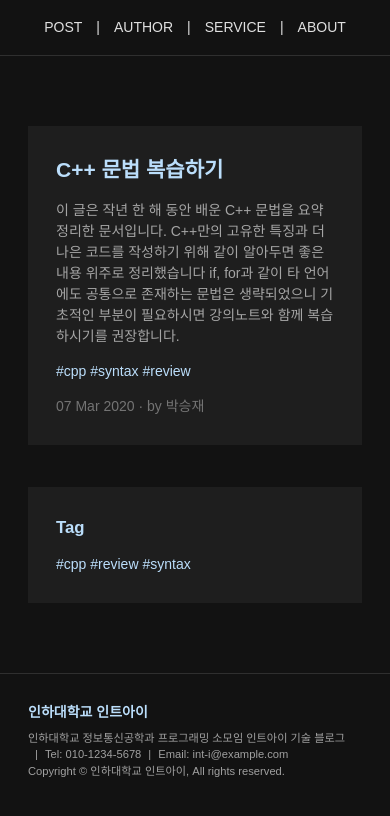
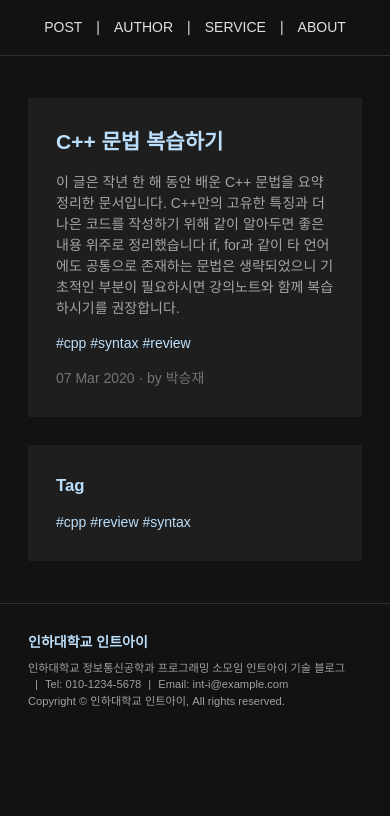
Before and after one commit to int-i/int-i.github.io, a Jekyll site: the page built from index.html, in a window 390 px wide. Shown: the top 816 px of the page. Built offline with Jekyll 4.4.1, drawn with Linux system fonts in a browser that asks for light colours; some web fonts are replaced; the list of posts is cut into pages by our own code.

Commit message:
Refactor style sheet

```diff
--- a/_sass/components/container.scss
+++ b/_sass/components/container.scss
@@ -2,6 +2,10 @@
   max-width: 1024px;
   padding: 0 2rem;
   margin: 4rem auto;
+
+  @media (max-width: 1023px) {
+    margin: 2rem auto;
+  }
 }
 
 .container--dense {
--- a/_sass/components/grid.scss
+++ b/_sass/components/grid.scss
@@ -1,15 +1,21 @@
 .grid {
   display: grid;
   grid-auto-rows: min-content;
-  grid-gap: 1rem;
+  grid-gap: 0 1rem;
 }
 
 .grid--double-stage {
-  grid-template-columns: 3fr 1fr;
-}
+  grid-template-columns: 1fr 1fr;
 
-@media (max-width: 1023px) {
-  .grid--double-stage {
+  @media (max-width: 1023px) {
     grid-template-columns: 1fr;
   }
 }
+
+.grid--weighted-double-stage {
+  grid-template-columns: 3fr 1fr;
+
+  @media (max-width: 1023px) {
+    grid-template-columns: 1fr;
+  }
+}
--- a/_sass/foundations/font.scss
+++ b/_sass/foundations/font.scss
@@ -1176,10 +1176,8 @@
 
 html {
   font-size: 16px;
-}
 
-@media (max-width: 1023px) {
-  html {
+  @media (max-width: 1023px) {
     font-size: 14px;
   }
 }
--- a/_sass/global.scss
+++ b/_sass/global.scss
@@ -65,14 +65,12 @@
   color: #e0e0e0;
   text-align: center;
   line-height: 3rem;
+
+  @media (max-width: 1023px) {
+    display: none;
+  }
 }
 
 .to-top:hover {
   background-color: #343434
 }
-
-@media (max-width: 1023px) {
-  .to-top {
-    display: none;
-  }
-}
--- a/index.html
+++ b/index.html
@@ -1,7 +1,7 @@
 ---
 layout: default
 ---
-<div class="container grid grid--double-stage">
+<div class="container grid grid--weighted-double-stage">
   <section>
     {% for post in paginator.posts %}
     <article class="card">
```
